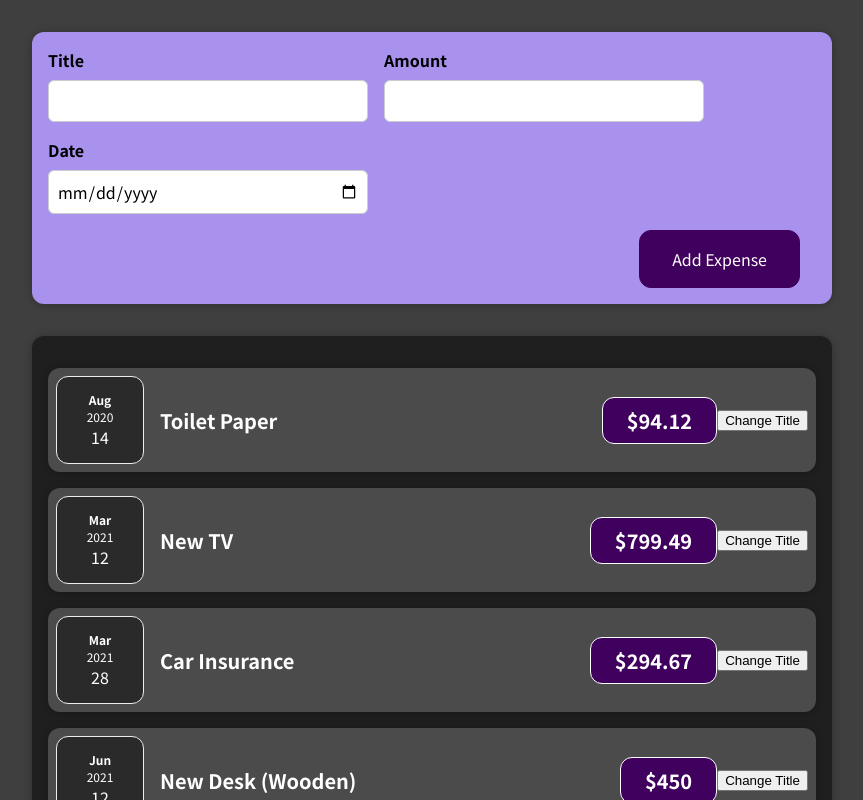
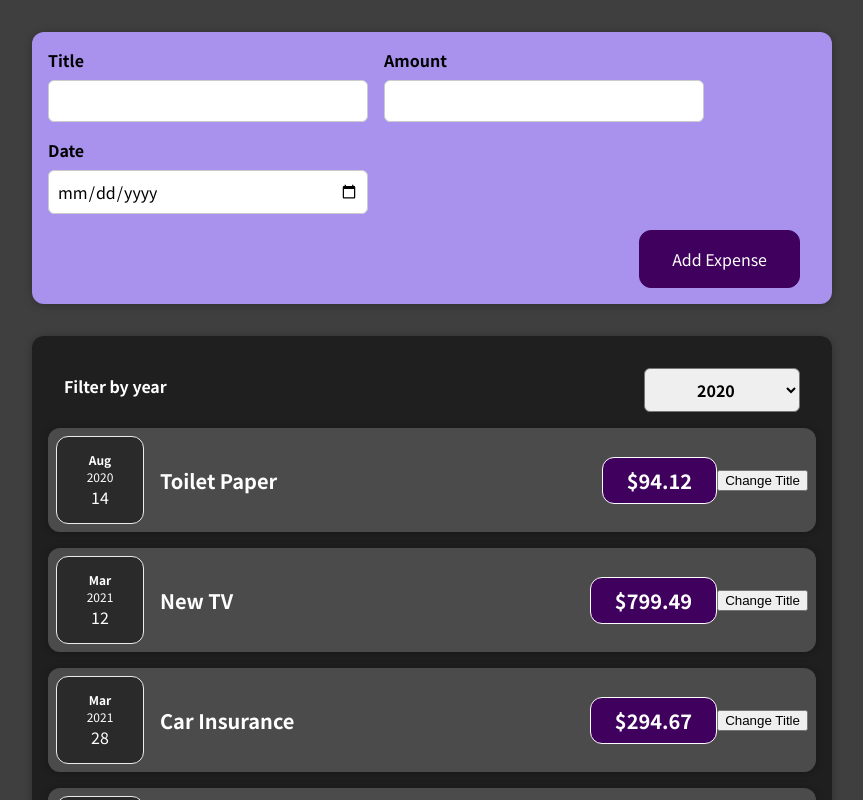
Before and after one commit to Ivan270/react-learning, a React (Create React App) app: page / in a window 1280 px wide. Shown: the top 800 px of the page, without its empty margins (208-1071 px from the left). Built offline with nearby package versions, Linux system fonts and the light colour scheme.

Commit message:
created expenses filter component

```diff
--- a/src/components/Expenses/Expenses.js
+++ b/src/components/Expenses/Expenses.js
@@ -1,12 +1,23 @@
-import React from 'react';
+import React, { useState } from 'react';
 import Card from '../UI/Card';
 import ExpenseItem from './ExpenseItem';
+import ExpensesFilter from '../ExpensesFilter/ExpensesFilter';
 import './Expenses.css';
 
 const Expenses = (props) => {
 	const expenses = props.expenses;
+	const [selectedYearFilter, setSelectedYearFilter] = useState('2020');
+	const filterExpensesHandler = (filterData) => {
+		console.log(filterData);
+		setSelectedYearFilter(filterData);
+	};
 	return (
+		<div>
 			<Card className="expenses">
+				<ExpensesFilter
+					selected={selectedYearFilter}
+					onFilterChange={filterExpensesHandler}
+				/>
 				{/* <ExpenseItem
 				title={expenses[0].title}
 				amount={expenses[0].amount}
@@ -38,6 +49,7 @@
 					);
 				})}
 			</Card>
+		</div>
 	);
 };
 
--- /dev/null
+++ b/src/components/ExpensesFilter/ExpensesFilter.css
@@ -0,0 +1,24 @@
+.expenses-filter {
+    color: white;
+    padding: 0 1rem;
+}
+
+.expenses-filter__control {
+    display: flex;
+    width: 100%;
+    align-items: center;
+    justify-content: space-between;
+    margin: 1rem 0;
+}
+
+.expenses-filter label {
+    font-weight: bold;
+    margin-bottom: 0.5rem;
+}
+
+.expenses-filter select {
+    font: inherit;
+    padding: 0.5rem 3rem;
+    font-weight: bold;
+    border-radius: 6px;
+}
--- /dev/null
+++ b/src/components/ExpensesFilter/ExpensesFilter.js
@@ -0,0 +1,24 @@
+import React from 'react';
+
+import './ExpensesFilter.css';
+
+const ExpensesFilter = (props) => {
+	const selectHandler = (event) => {
+		props.onFilterChange(event.target.value);
+	};
+	return (
+		<div className="expenses-filter">
+			<div className="expenses-filter__control">
+				<label>Filter by year</label>
+				<select value={props.selected} onChange={selectHandler}>
+					<option value="2022">2022</option>
+					<option value="2021">2021</option>
+					<option value="2020">2020</option>
+					<option value="2019">2019</option>
+				</select>
+			</div>
+		</div>
+	);
+};
+
+export default ExpensesFilter;
```
Lines whose indentation alone changed are shown as unchanged.
